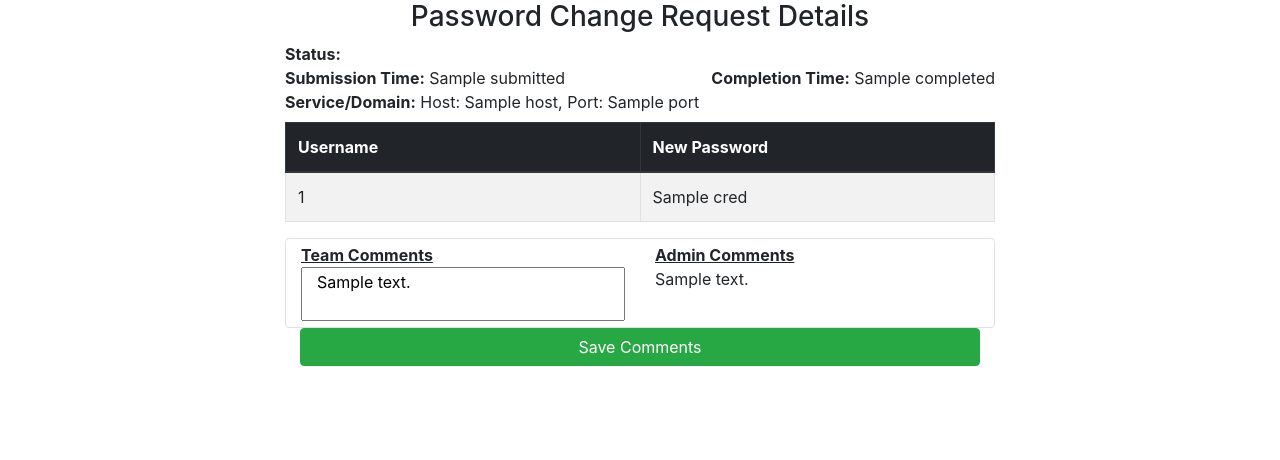
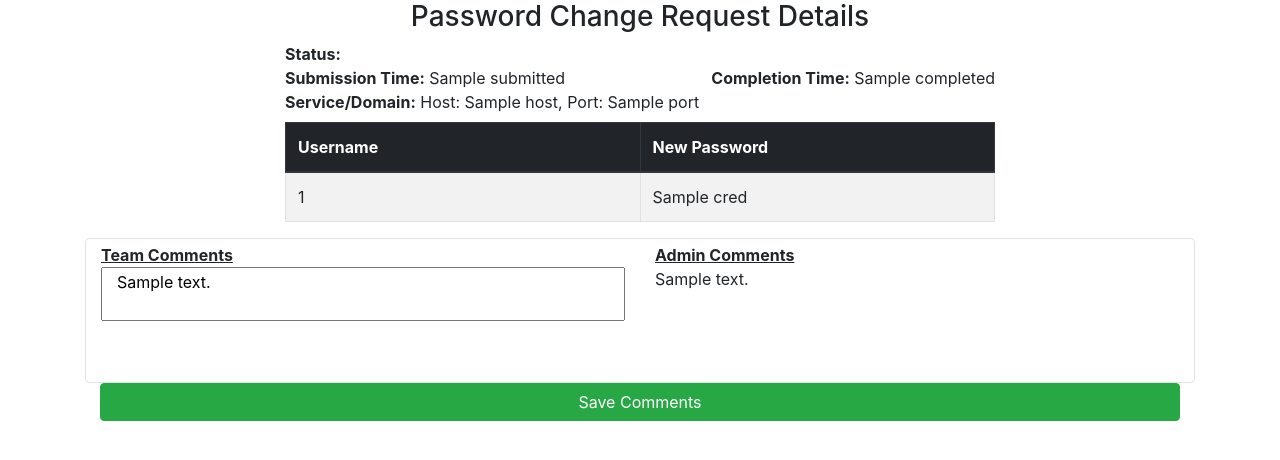
Before and after one commit to DSU-DefSec/ScoringEngine, a Flask app: template scoring/web/templates/pcr_details.html in a window 1280 px wide. Shown: the part 56-516 px from the top of the page. Run offline with Flask 2, Linux system fonts and the light colour scheme; the template is opened without the code that fills it: most values are stand-ins (such as "Sample title", 1, 10 or a date in 2020); parts of the project's set-up code (start-up, migrations or seed data) failed here and were passed over; some libraries are stand-ins or nearby versions.

Commit message:
PCR details UI fix

```diff
--- a/scoring/web/templates/pcr_details.html
+++ b/scoring/web/templates/pcr_details.html
@@ -58,18 +58,24 @@
         </tr>
         {% endfor %}
     </tbody>
-<table>
+</table>
 </div>
 
 <script>
 function textAreaAdjust(o) {
   o.style.height = "1px";
   o.style.height = (25+o.scrollHeight)+"px";
+  document.getElementById('comment_container').style.height = o.style.height + 50 + "px";
+}
+
+window.onload = function () {
+    textAreaAdjust(document.getElementById('admin_comment');
+    textAreaAdjust(document.getElementById('team_comment');
 }
 </script>
 
 <form method="post" action="pcr_details">
-<div class="border rounded comments">
+<div class="border rounded comments" id="comment_container" style="height:145px">
     <div class="float-right col-6 mt-1">
         <span class=""><strong><u>Admin Comments</u></strong></span>
         {% if current_user.is_admin %}
```
